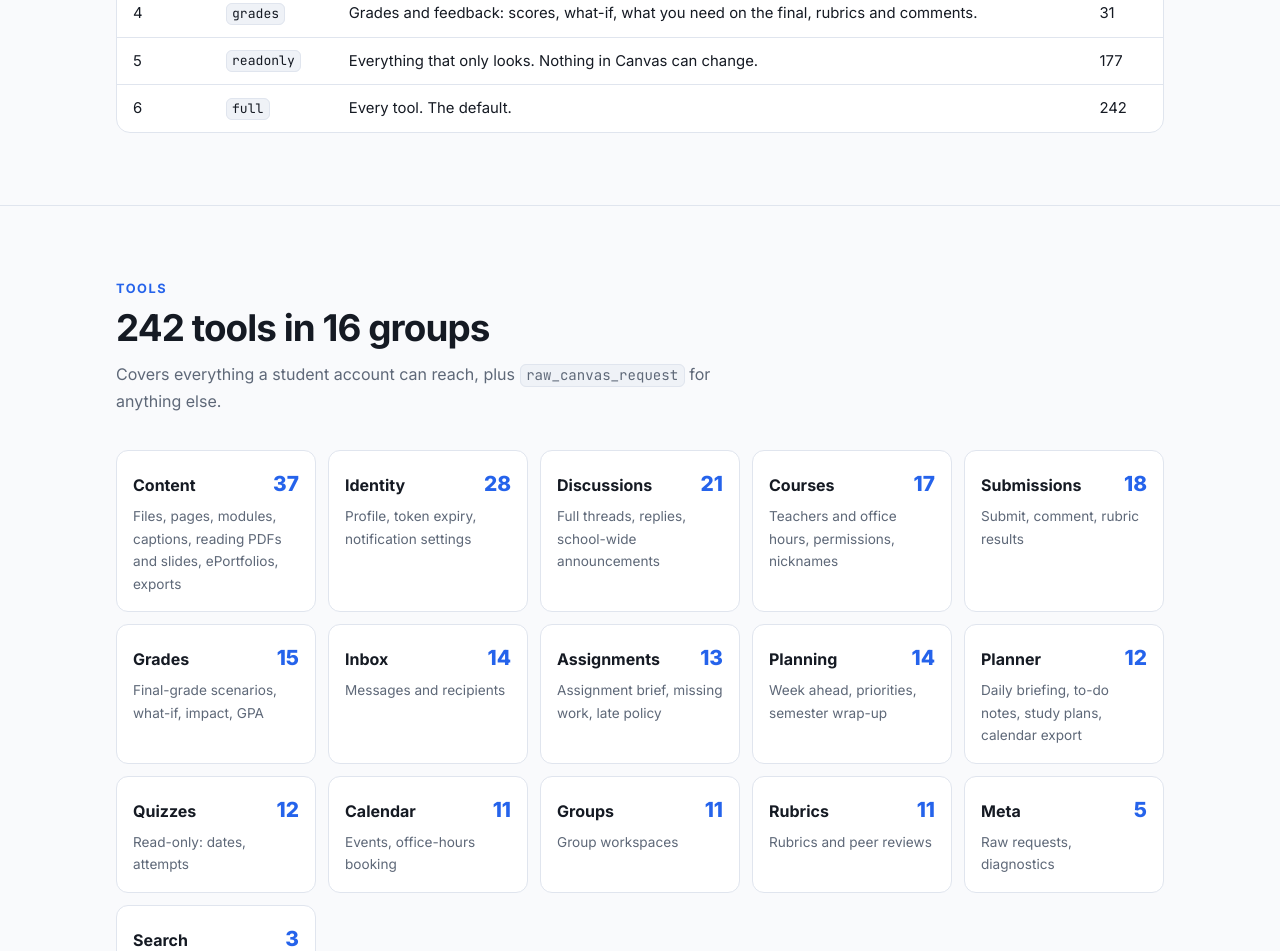
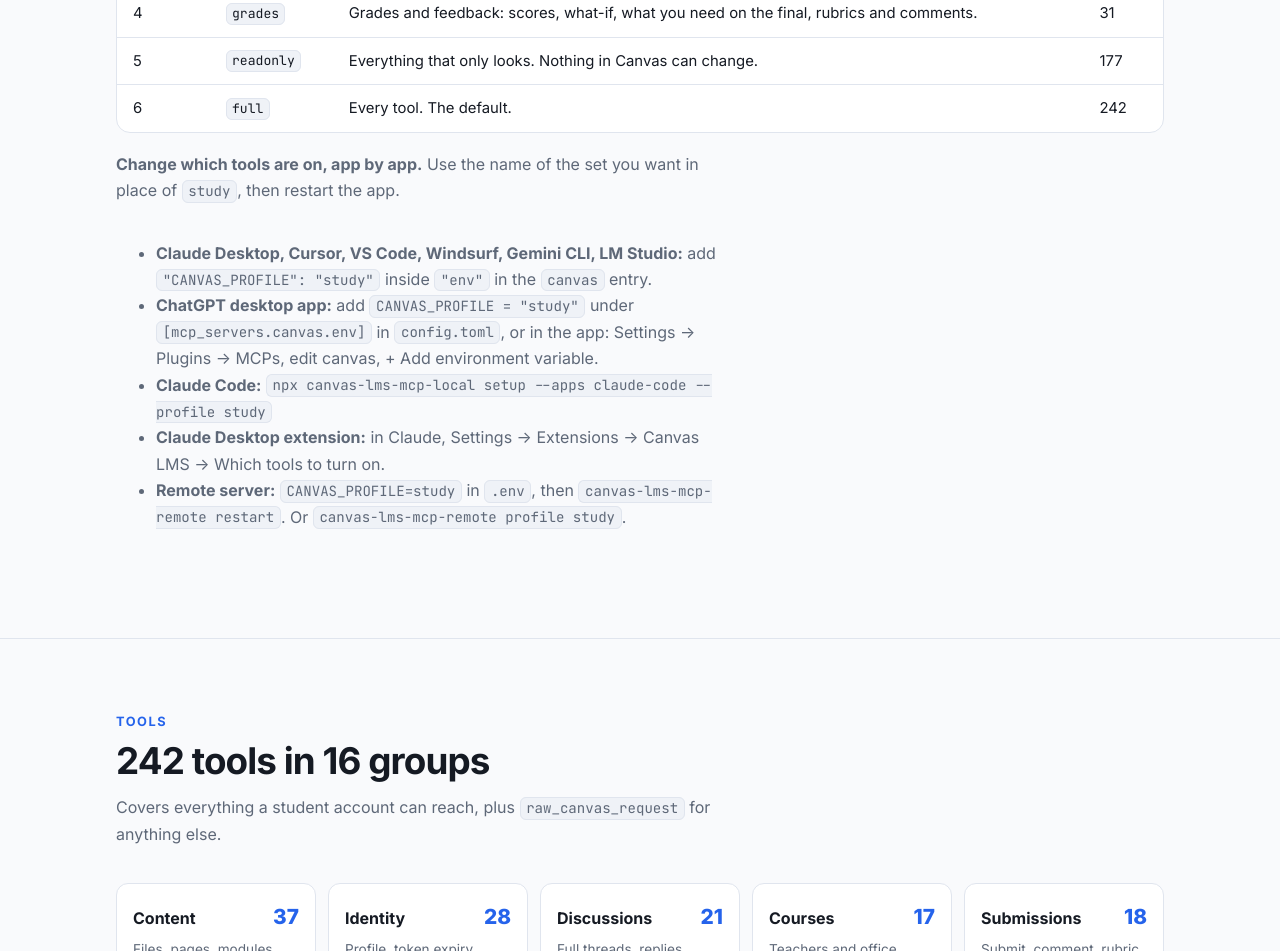
Before and after one commit to Fireiscoolsolo/canvas-lms-mcp-local, a browser extension: page docs/index.html in a window 1280 px wide. Shown: the part 6688-7639 px from the top of the page. Drawn offline with Linux system fonts and the light colour scheme.

Commit message:
Change which tools are on, app by app, in the README and on the website

```diff
--- a/docs/index.html
+++ b/docs/index.html
@@ -349,6 +349,14 @@
     <tr><td>6</td><td><code>full</code></td><td>Every tool. The default.</td><td>242</td></tr>
   </table></div>
   <!-- profiles:end -->
+  <p class="sub" style="margin-top:18px"><b>Change which tools are on, app by app.</b> Use the name of the set you want in place of <code>study</code>, then restart the app.</p>
+  <ul class="sub">
+    <li><b>Claude Desktop, Cursor, VS Code, Windsurf, Gemini CLI, LM Studio:</b> add <code>"CANVAS_PROFILE": "study"</code> inside <code>"env"</code> in the <code>canvas</code> entry.</li>
+    <li><b>ChatGPT desktop app:</b> add <code>CANVAS_PROFILE = "study"</code> under <code>[mcp_servers.canvas.env]</code> in <code>config.toml</code>, or in the app: Settings → Plugins → MCPs, edit canvas, + Add environment variable.</li>
+    <li><b>Claude Code:</b> <code>npx canvas-lms-mcp-local setup --apps claude-code --profile study</code></li>
+    <li><b>Claude Desktop extension:</b> in Claude, Settings → Extensions → Canvas LMS → Which tools to turn on.</li>
+    <li><b>Remote server:</b> <code>CANVAS_PROFILE=study</code> in <code>.env</code>, then <code>canvas-lms-mcp-remote restart</code>. Or <code>canvas-lms-mcp-remote profile study</code>.</li>
+  </ul>
 </div></section>
 
 <section id="tools"><div class="wrap">
```
Also changed, not shown: README.md.
